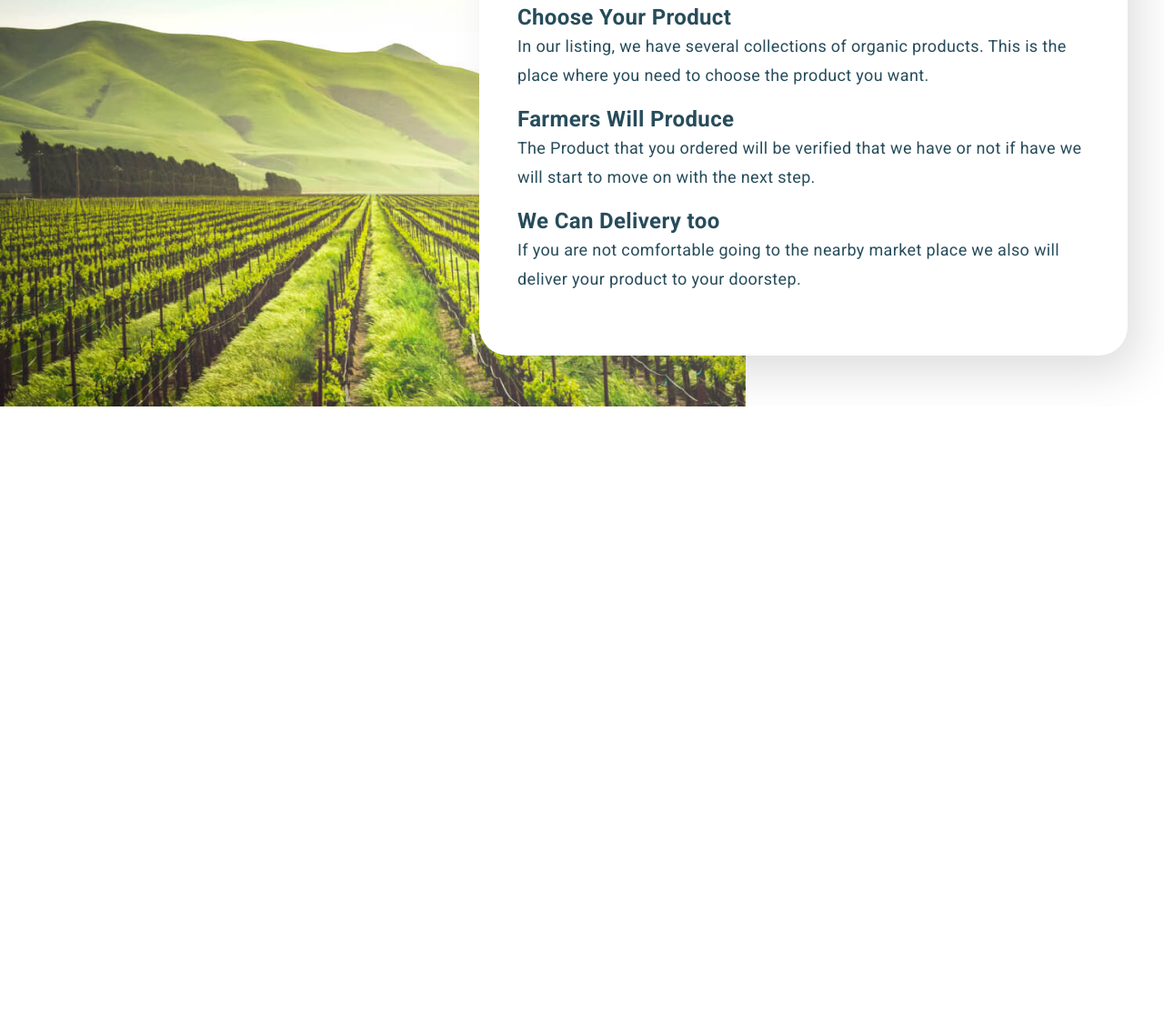
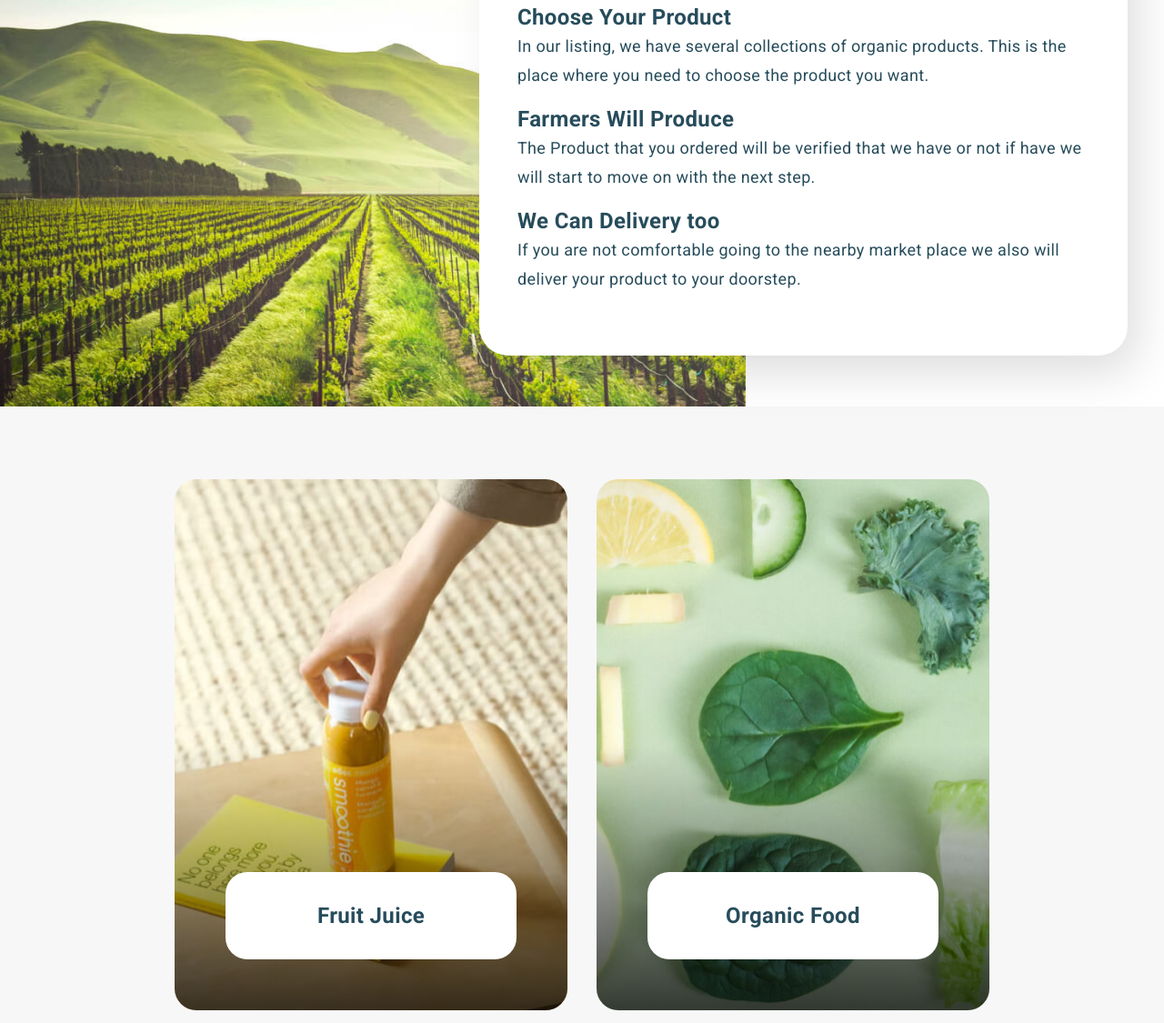
Before and after one commit to covaci-edvin/organick-landing-page, a website built with Vite: page index.html in a window 1280 px wide. Shown: the part 7175-8300 px from the top of the page at 91% size. Before the commit the page ends 7622 px from the top, so only its background shows below. Built offline with nearby package versions, Linux system fonts and the light colour scheme; a web font is replaced by a local one.

Commit message:
list-offer-cards section done

```diff
--- a/index.html
+++ b/index.html
@@ -548,6 +548,41 @@
           </ul>
         </div>
       </section>
+      <section class="list-offer-cards products-container">
+        <div class="offer-card">
+          <img
+            src="./public/images/card-offer-1-1x.jpg"
+            alt="product offer, fruit juice"
+            class="offer-card__img"
+          />
+          <div class="offer-card__overlay"></div>
+          <div class="offer-card__content">
+            <p class="subtitle-3 offer-card__label">Fruit Juice</p>
+          </div>
+        </div>
+        <div class="offer-card">
+          <img
+            src="./public/images/card-offer-2-1x.jpg"
+            alt="product offer, fruit juice"
+            class="offer-card__img"
+          />
+          <div class="offer-card__overlay"></div>
+          <div class="offer-card__content">
+            <p class="subtitle-3 offer-card__label">Organic Food</p>
+          </div>
+        </div>
+        <div class="offer-card">
+          <img
+            src="./public/images/card-offer-3-1x.jpg"
+            alt="product offer, fruit juice"
+            class="offer-card__img"
+          />
+          <div class="offer-card__overlay"></div>
+          <div class="offer-card__content">
+            <p class="subtitle-3 offer-card__label">Nuts Cookies</p>
+          </div>
+        </div>
+      </section>
     </main>
     <!-- <script type="module" src="./main.js"></script> -->
   </body>
--- /dev/null
+++ b/public/styles/components/_offer-card.scss
@@ -0,0 +1,45 @@
+.offer-card {
+  width: 43.2rem;
+  height: 58.4rem;
+  border-radius: 2.4rem;
+  overflow: hidden;
+  position: relative;
+
+  &__img {
+    position: absolute;
+    object-fit: cover;
+    object-position: center;
+  }
+
+  &__content {
+    height: 100%;
+    width: 100%;
+    display: flex;
+    justify-content: center;
+    align-items: flex-end;
+    padding: 5.6rem 0;
+  }
+
+  &__overlay {
+    position: absolute;
+    height: 100%;
+    width: 100%;
+    background-image: linear-gradient(
+      to top,
+      rgba(1, 1, 1, 0.74),
+      transparent 50%
+    );
+  }
+
+  &__label {
+    background-color: $color-white;
+    color: $color-body;
+    display: flex;
+    align-items: center;
+    justify-content: center;
+    width: 32rem;
+    height: 9.6rem;
+    border-radius: 2.4rem;
+    z-index: 2;
+  }
+}
--- /dev/null
+++ b/public/styles/layout/_list-offer-cards.scss
@@ -0,0 +1,4 @@
+.list-offer-cards {
+  padding: 8rem 4rem;
+  background-color: $color-grey-light-1;
+}
--- a/public/styles/main.scss
+++ b/public/styles/main.scss
@@ -9,6 +9,7 @@
 @import "./components/label";
 @import "./components/product";
 @import "./components/products-container";
+@import "./components/offer-card";
 
 @import "./layout/header";
 @import "./layout/hero";
@@ -18,3 +19,4 @@
 @import "./layout/testimonials";
 @import "./layout/offer-products";
 @import "./layout/eco-friendly";
+@import "./layout/list-offer-cards";
```
